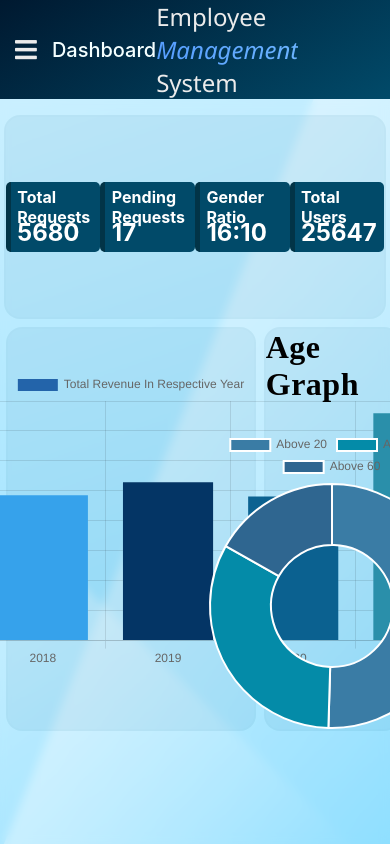
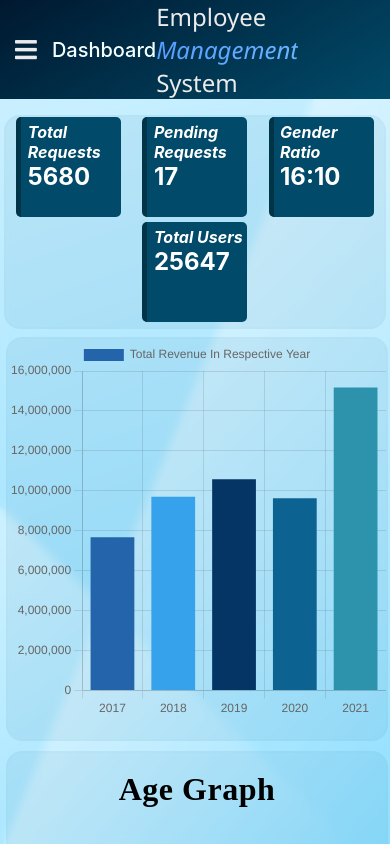
Before and after one commit to Reckadon/EmployeeManagementSite, a React (Create React App) app: page / in a window 390 px wide. Built offline with nearby package versions, Linux system fonts and the light colour scheme.

Commit message:
responsive ems

```diff
--- a/src/components/Charts/Barchart.js
+++ b/src/components/Charts/Barchart.js
@@ -4,7 +4,7 @@ import "../styles/dashboard.css";
 
 const BarChart = () => {
   return (
-    <div>
+    <div className="barGraph" >
       <Bar
         data={{
           labels: ["2017", "2018", "2019", "2020", "2021"],
--- a/src/components/Dashboard/Dashboard.js
+++ b/src/components/Dashboard/Dashboard.js
@@ -11,19 +11,19 @@ class Dashboard extends Component {
         <div className="mainContainer">
           <section className="subContainer1">
             <div className="keyCont">
-              <h4 className="keyContTitle">Total Requests</h4>
+              <h4 className="keyContTitle"><i>Total Requests</i></h4>
               <h2 className="keyContValue">5680</h2>
             </div>
             <div className="keyCont">
-              <h4 className="keyContTitle">Pending Requests</h4>
+              <h4 className="keyContTitle"><i>Pending Requests</i></h4>
               <h2 className="keyContValue">17</h2>
             </div>
             <div className="keyCont">
-              <h4 className="keyContTitle">Gender Ratio</h4>
+              <h4 className="keyContTitle"><i>Gender Ratio</i></h4>
               <h2 className="keyContValue">16:10</h2>
             </div>
             <div className="keyCont">
-              <h4 className="keyContTitle">Total Users</h4>
+              <h4 className="keyContTitle"><i>Total Users</i></h4>
               <h2 className="keyContValue">25647</h2>
             </div>
           </section>
--- a/src/components/styles/dashboard.css
+++ b/src/components/styles/dashboard.css
@@ -72,3 +72,38 @@
   font-size: 2rem;
   font-family: 'Azeret Mono';
 }
+
+@media only screen and (max-width: 1190px){
+  .subContainer1{
+    flex-wrap: wrap;
+  }
+  .subContainerWrapper{
+    flex-direction: column;
+  }
+  .subContainer2{
+    width: 100%;
+    margin-bottom: 10px;
+  }
+  .subContainer3{
+    width: 100%;
+  }
+}
+@media only screen and (max-width: 820px){
+  .barGraph{
+    height: 100%;
+    width: 100%;
+  }
+}
+@media only screen and (max-width: 427px){
+  .subContainer1{
+    height: 100%;
+  }
+  .keyCont{
+    height: 100px;
+    width: 100px;
+    margin-bottom: 5px;
+  }
+  .keyContValue{
+    margin-top: 20px;
+  }
+}
```
